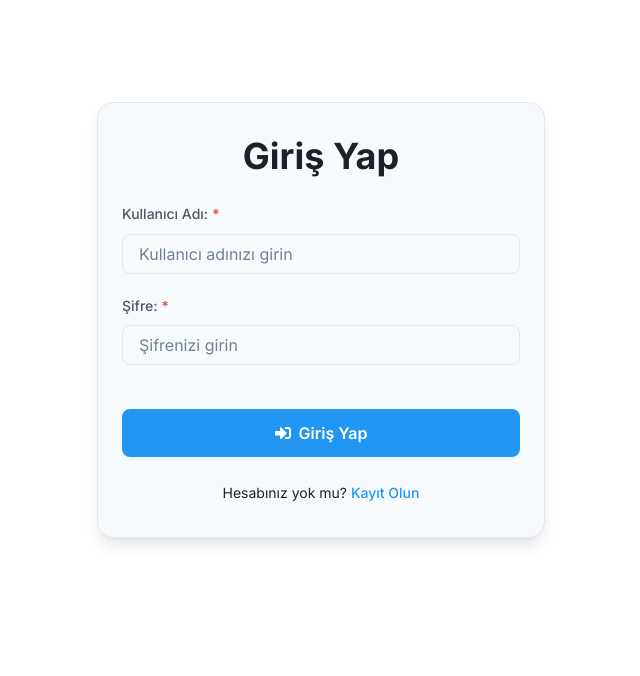
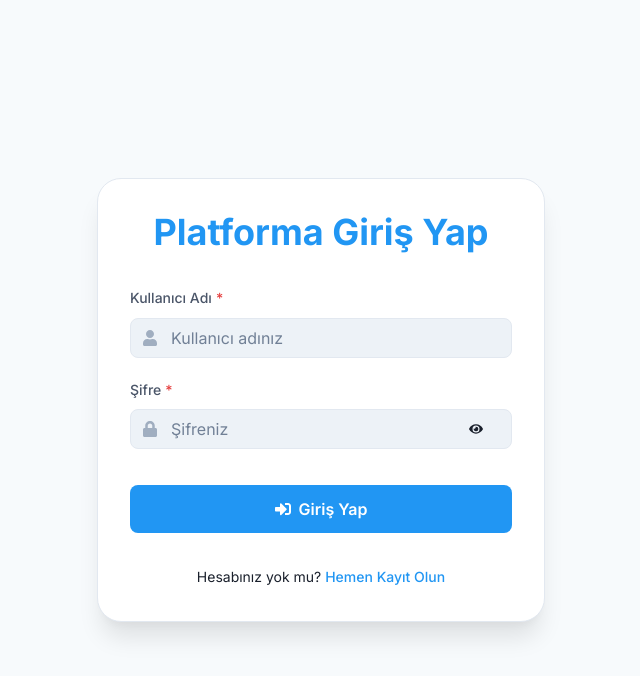
Before and after one commit to srgulbay/Rmikrobiyoloji, a React (Vite) app in the folder frontend/: page /login in a window 1280 px wide. Shown: the top 676 px of the page, without its empty margins (319-959 px from the left). Built offline with nearby package versions, Linux system fonts and the light colour scheme; no server answers.

Commit message:
Yaptığım güncellemeler

```diff
--- a/frontend/src/pages/LoginPage.jsx
+++ b/frontend/src/pages/LoginPage.jsx
@@ -11,31 +11,37 @@ import {
   FormControl,
   FormLabel,
   Input,
+  InputGroup, // İkon eklemek için
+  InputLeftElement, // Sol ikon için
+  InputRightElement, // Sağ ikon (şifre göster/gizle) için
   Button,
+  IconButton, // Şifre göster/gizle butonu için
   Alert,
   AlertIcon,
   AlertDescription,
   Link as ChakraLink,
   Icon,
-  VStack,
+  VStack, // Dikey yığınlama
   Text,
-  ScaleFade // Hata mesajı geçişi için eklendi
+  ScaleFade,
+  useColorModeValue, // Açık/Koyu moda göre renk seçimi için
+  Center // Tam ortalama için
 } from '@chakra-ui/react';
-// İkon
-import { FaSignInAlt } from 'react-icons/fa';
+import { FaSignInAlt, FaUser, FaLock, FaEye, FaEyeSlash } from 'react-icons/fa'; // Gerekli ikonlar
 
 function LoginPage() {
   const [username, setUsername] = useState('');
   const [password, setPassword] = useState('');
-    // Context'ten gerekli fonksiyon ve state'leri al
+  const [showPassword, setShowPassword] = useState(false); // Şifre görünürlüğü state'i
   const { login, error, setError, loading, isAuthenticated } = useAuth();
   const navigate = useNavigate();
 
-    // Yönlendirme ve hata temizleme
+  // Yönlendirme ve hata temizleme (aynı kalabilir)
   useEffect(() => {
     if (isAuthenticated) {
       navigate('/browse', { replace: true });
     }
+    // Sayfadan ayrılırken hatayı temizle
     return () => setError(null);
   }, [isAuthenticated, navigate, setError]);
 
@@ -46,82 +52,123 @@ function LoginPage() {
       setError("Lütfen kullanıcı adı ve şifreyi girin.");
       return;
     }
+    // login fonksiyonu AuthContext içinde setLoading(true/false) yapmalı
     await login(username, password);
   };
 
+  const handlePasswordVisibility = () => setShowPassword(!showPassword);
+
+  // Tema renklerini al (açık/koyu moda göre değişen)
+  const bgColor = useColorModeValue('gray.50', 'gray.900'); // Ana arka plan
+  const cardBgColor = useColorModeValue('white', 'gray.800'); // Kart arka planı
+  const inputBgColor = useColorModeValue('gray.100', 'gray.700'); // Input arka planı
+
   return (
-        // Sayfayı ortala
-        <Flex className="auth-page" minH="80vh" py={8} align="center" justify="center">
-            {/* Form container */}
+    // Sayfayı tam ekran kaplayacak şekilde ortala
+    <Flex
+      minH="100vh" // Tam yükseklik
+      align="center"
+      justify="center"
+      bg={bgColor} // Açık/Koyu moda uygun arka plan
+      px={4} // Kenar boşlukları
+    >
+      {/* Eski .auth-form-container yerine daha belirgin Container veya Box */}
       <Container
         maxW="md"
-                py={8}
-                px={6}
-                bg="bgSecondary" // Temadan semantic token
-                borderWidth="1px"
-                borderColor="borderPrimary" // Temadan semantic token
-                borderRadius="lg" // Temadan radius
-                boxShadow="lg" // Temadan gölge
+        bg={cardBgColor}
+        p={{ base: 6, md: 8 }} // İç boşluk (responsive)
+        borderRadius="xl" // Daha yuvarlak köşeler
+        boxShadow="xl" // Daha belirgin gölge
+        borderWidth={1}
+        borderColor={useColorModeValue('gray.200', 'gray.700')}
       >
-                <Heading as="h2" size="xl" textAlign="center" mb={6}>
-                    Giriş Yap
+        <Heading as="h1" size="xl" textAlign="center" mb={8} color="brand.500">
+          Platforma Giriş Yap
         </Heading>
 
         <Box as="form" onSubmit={handleSubmit}>
           <VStack spacing={5}>
-                        {/* Hata Mesajı (ScaleFade ile yumuşak geçiş) */}
+            {/* Hata Mesajı */}
             <ScaleFade initialScale={0.9} in={!!error} unmountOnExit>
-                           {/* unmountOnExit={true} error yokken DOM'dan kaldırır */}
-                           {error && ( // Hata varsa render et
-                             <Alert status="error" borderRadius="md" width="full">
+              {error && (
+                <Alert status="error" borderRadius="md" width="full" variant="subtle">
                   <AlertIcon />
                   <AlertDescription fontSize="sm">{error}</AlertDescription>
                 </Alert>
               )}
             </ScaleFade>
 
+            {/* Kullanıcı Adı Alanı (İkonlu) */}
             <FormControl id="usernameLogin" isRequired isDisabled={loading}>
-                            <FormLabel fontSize="sm" fontWeight="medium" color="textSecondary">Kullanıcı Adı:</FormLabel>
+              <FormLabel fontSize="sm" fontWeight="medium" color="textSecondary">Kullanıcı Adı</FormLabel>
+              <InputGroup>
+                <InputLeftElement pointerEvents="none">
+                  <Icon as={FaUser} color="gray.400" />
+                </InputLeftElement>
                 <Input
                   type="text"
                   value={username}
                   onChange={(e) => setUsername(e.target.value)}
-                                placeholder='Kullanıcı adınızı girin'
-                                // Chakra stilleri temadan gelir
+                  placeholder='Kullanıcı adınız'
+                  bg={inputBgColor} // Farklı input arka planı
+                  _placeholder={{ color: useColorModeValue('gray.500', 'gray.400') }}
                 />
+              </InputGroup>
             </FormControl>
 
+            {/* Şifre Alanı (İkonlu ve Göster/Gizle Butonlu) */}
             <FormControl id="passwordLogin" isRequired isDisabled={loading}>
-                            <FormLabel fontSize="sm" fontWeight="medium" color="textSecondary">Şifre:</FormLabel>
+              <FormLabel fontSize="sm" fontWeight="medium" color="textSecondary">Şifre</FormLabel>
+              <InputGroup size="md">
+                <InputLeftElement pointerEvents="none">
+                  <Icon as={FaLock} color="gray.400" />
+                </InputLeftElement>
                 <Input
-                                type="password"
+                  pr="4.5rem" // Sağdaki buton için yer aç
+                  type={showPassword ? 'text' : 'password'}
                   value={password}
                   onChange={(e) => setPassword(e.target.value)}
-                                placeholder='Şifrenizi girin'
+                  placeholder='Şifreniz'
+                  bg={inputBgColor}
+                  _placeholder={{ color: useColorModeValue('gray.500', 'gray.400') }}
                 />
+                <InputRightElement width="4.5rem">
+                  <IconButton
+                    h="1.75rem"
+                    size="sm"
+                    variant="ghost"
+                    onClick={handlePasswordVisibility}
+                    aria-label={showPassword ? 'Şifreyi gizle' : 'Şifreyi göster'}
+                    icon={showPassword ? <Icon as={FaEyeSlash} /> : <Icon as={FaEye} />}
+                  />
+                </InputRightElement>
+              </InputGroup>
             </FormControl>
 
-                        {/* Butona loadingText eklendi */}
+            {/* Giriş Butonu */}
             <Button
               type="submit"
-                            colorScheme="brand" // Tema'daki brand rengini kullanır
-                            size="lg"          // Büyük buton
-                            width="full"        // Tam genişlik
-                            mt={6}              // Üstten boşluk (space.6)
-                            isLoading={loading} // Yüklenme durumunu yönetir
-                            loadingText="Giriş Yapılıyor..." // <-- Yüklenirken gösterilecek metin
-                            // Yüklenirken ikonu gizleyebiliriz (isteğe bağlı)
-                            leftIcon={!loading ? <Icon as={FaSignInAlt} /> : undefined}
+              colorScheme="brand" // Temadaki ana renk
+              size="lg"
+              width="full"
+              mt={4} // VStack spacing'den sonra ek boşluk
+              isLoading={loading}
+              loadingText="Giriş Yapılıyor..." // Yüklenirken gösterilecek metin
+              spinnerPlacement="start" // Spinner başta görünsün
+              leftIcon={!loading ? <Icon as={FaSignInAlt} /> : undefined} // İkon
+              _hover={{ transform: 'scale(1.02)', boxShadow: 'md' }} // Hover efekti
+              _active={{ transform: 'scale(0.98)' }} // Tıklama efekti
             >
-                           Giriş Yap {/* isLoading=true ise bu metin görünmez, loadingText gösterilir */}
+              Giriş Yap
             </Button>
           </VStack>
         </Box>
 
-                <Text textAlign="center" mt={6} fontSize="sm">
+        {/* Kayıt Sayfasına Link */}
+        <Text textAlign="center" mt={8} fontSize="sm">
           Hesabınız yok mu?{' '}
-                    <ChakraLink as={RouterLink} to="/register" fontWeight="medium" color="accent">
-                        Kayıt Olun
+          <ChakraLink as={RouterLink} to="/register" fontWeight="medium" color="brand.500" _hover={{ textDecoration: 'underline' }}>
+            Hemen Kayıt Olun
           </ChakraLink>
         </Text>
       </Container>
```
Lines whose indentation alone changed are shown as unchanged.
